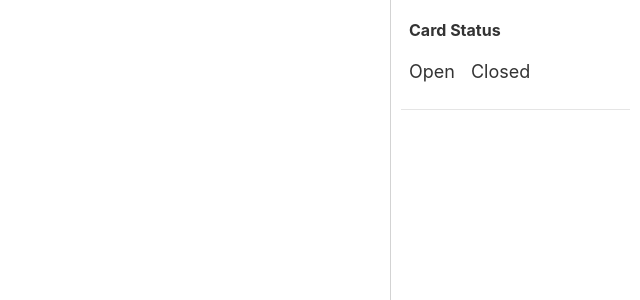
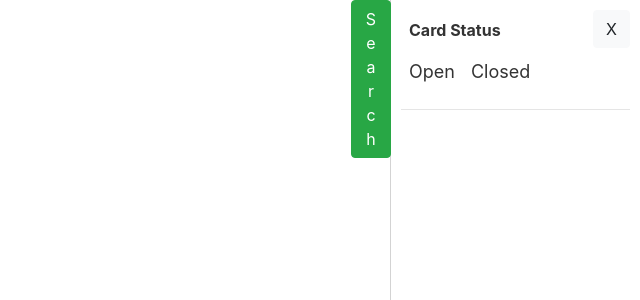
Before and after one commit to skqksh/next-kanban, a Next.js app: page /Home/FilterSection in a window 1280 px wide. Shown: the top 300 px of the page, without its empty margins (640-1280 px from the left). Built offline with nearby package versions, Linux system fonts and the light colour scheme.

Commit message:
add button to toggle filtersection

```diff
--- a/pages/Home/FilterSection/index.tsx
+++ b/pages/Home/FilterSection/index.tsx
@@ -1,6 +1,7 @@
-import React from 'react'
+import React, { useState } from 'react'
 import _ from 'lodash'
 import styled from 'styled-components'
+import { Button } from 'react-bootstrap'
 
 import { CardStatusEnum } from '@model/CardModel'
 import { Text } from '@component/Text'
@@ -9,16 +10,31 @@ import atom from '@atom'
 import { Colors } from '@constant'
 import { Card } from '@component/Card'
 
+const CloseButton = styled(Button)`
+  position: absolute;
+  top: 10px;
+  right: 10px;
+`
+const OpenButton = styled(Button)`
+  position: absolute;
+  top: 0;
+  left: -40px;
+  width: 40px;
+  white-space: pre-wrap;
+`
 const Container = styled.div`
   position: absolute;
   top: 0;
   right: 0;
-  padding: 10px;
   border-left: 1px solid ${Colors.line};
   background-color: white;
   min-height: 100%;
   min-width: 250px;
   z-index: 100;
+  -webkit-transition: margin 200ms ease-out;
+  -moz-transition: margin 200ms ease-out;
+  -o-transition: margin 200ms ease-out;
+  transition: margin 200ms ease-out;
 `
 
 const FilterTitle = styled(Text)`
@@ -44,8 +60,27 @@ const FilterSection = (): JSX.Element => {
     atom.SelCardStatus
   )
   const cardListByStatus = useRecoilValue(atom.CardListByStatus)
+
+  const [marginRight, setMarginRight] = useState(0)
   return (
-    <Container>
+    <Container style={{ marginRight }}>
+      <OpenButton
+        variant="success"
+        onClick={(): void => {
+          setMarginRight(0)
+        }}
+      >
+        {`S\ne\na\nr\nc\nh`}
+      </OpenButton>
+      <CloseButton
+        variant="light"
+        onClick={(): void => {
+          setMarginRight(-250)
+        }}
+      >
+        X
+      </CloseButton>
+      <div style={{ padding: 10 }}>
         <FilterTitle>{'Card Status'}</FilterTitle>
 
         {_.map(CardStatusEnum, (status) => {
@@ -71,6 +106,7 @@ const FilterSection = (): JSX.Element => {
             return <Card key={index} card={card} />
           })}
         </div>
+      </div>
     </Container>
   )
 }
```
Lines whose indentation alone changed are shown as unchanged.
